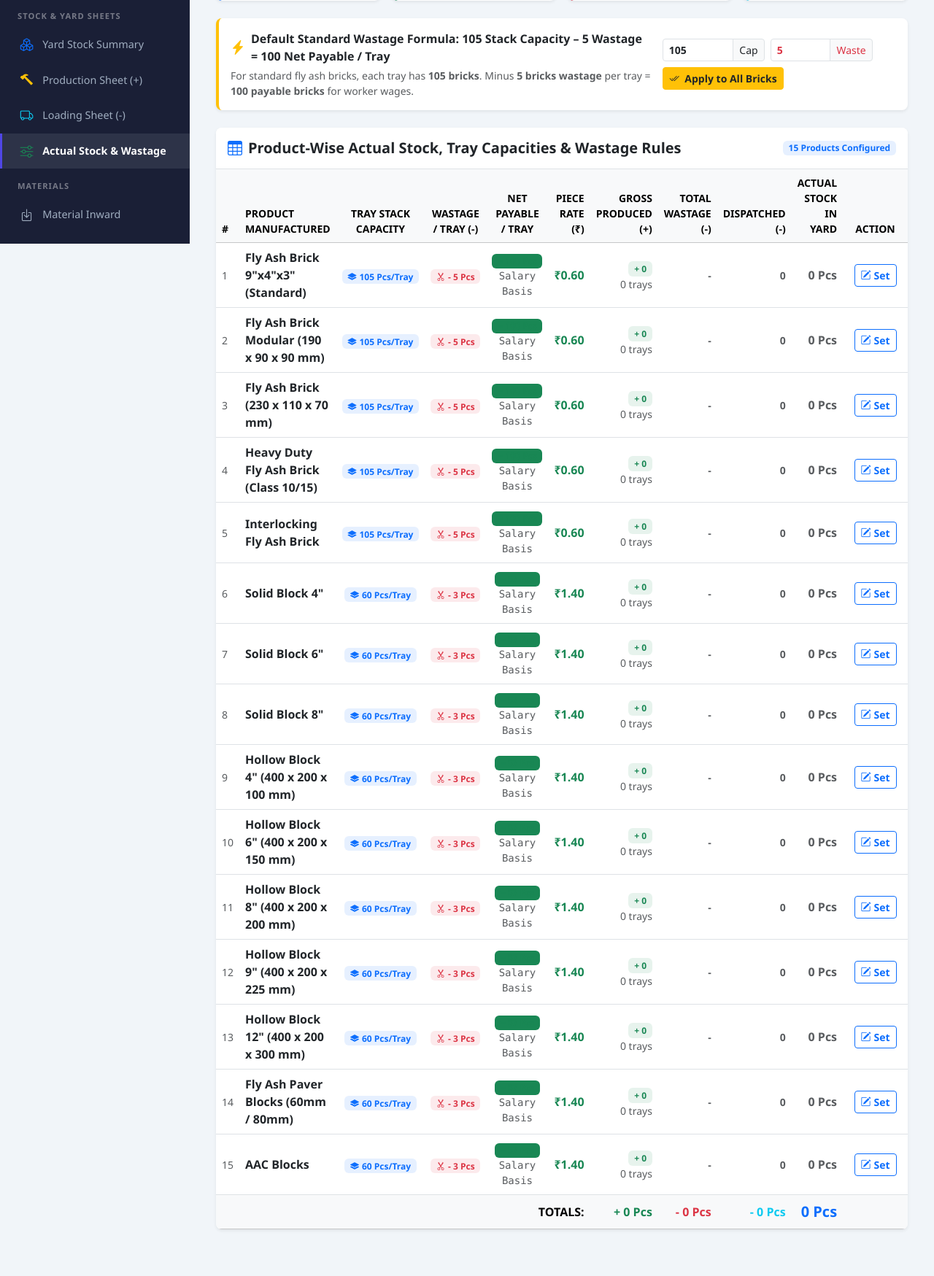
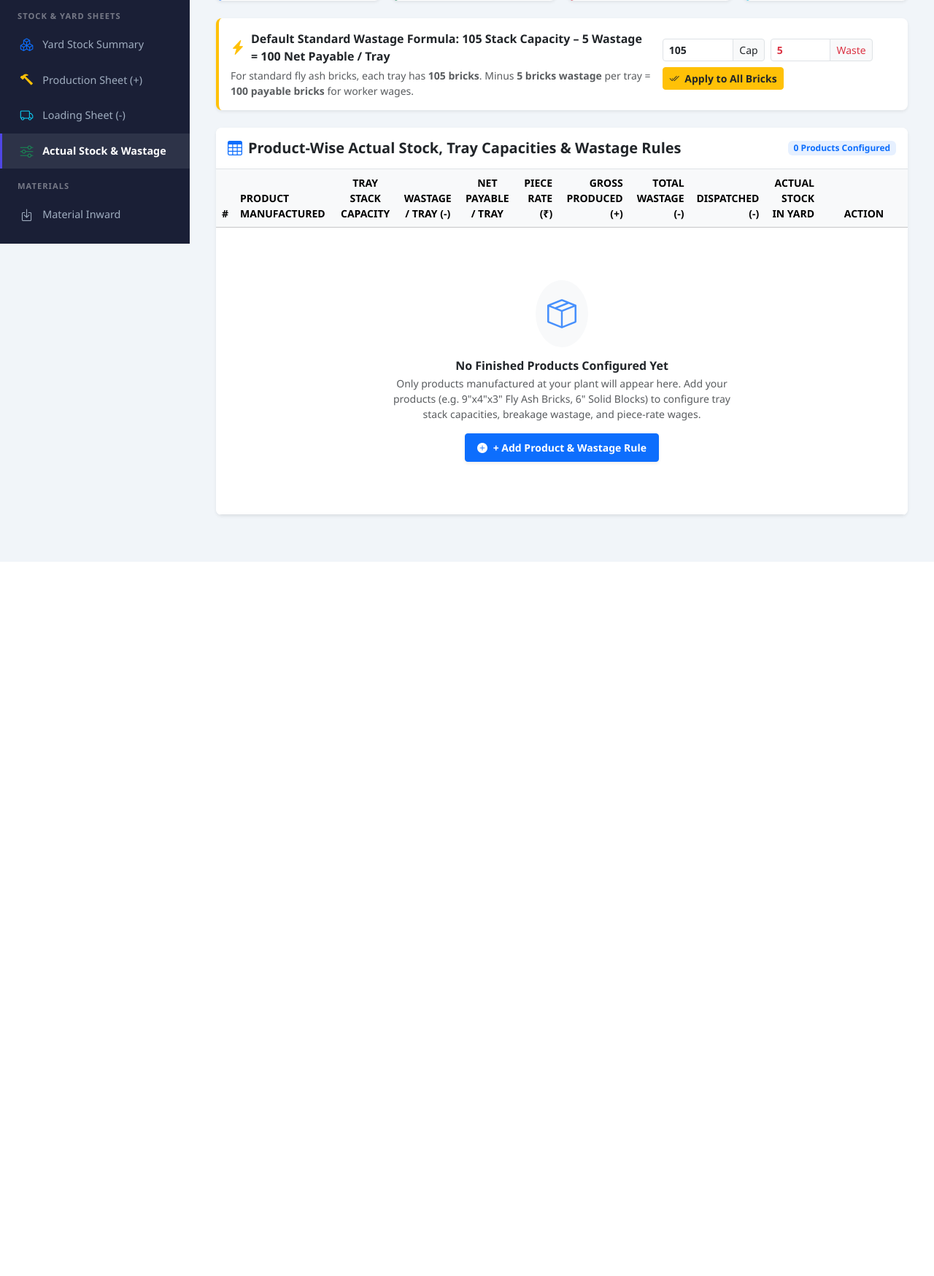
Before and after one commit to 14-Nishanth/flyash-manager, a Flask app: page /stock/settings in a window 1280 px wide. Shown: the part 466-2215 px from the top of the page at 73% size. After the commit the page ends 1236 px from the top, so only its background shows below. Run offline with Flask 3, Linux system fonts and the light colour scheme; a user stored in the database is signed in; some libraries are stand-ins or nearby versions.

Commit message:
feat: add delete product buttons & wastage setting removal with clean empty state

```diff
--- a/app.py
+++ b/app.py
@@ -1,6 +1,6 @@
 import os
 import sqlite3
-from flask import Flask, redirect, url_for, send_from_directory
+from flask import Flask, redirect, url_for, send_from_directory, render_template
 from flask_login import LoginManager
 from flask_wtf import CSRFProtect
 from config import Config
--- a/routes/stock.py
+++ b/routes/stock.py
@@ -50,10 +50,12 @@ STANDARD_RAW_MATERIALS = [
 ]
 
 
-def get_all_finished_products():
-    products_set = set(STANDARD_PRODUCTS)
+def get_all_finished_products(include_presets=False):
+    products_set = set()
+    if include_presets:
+        products_set.update(STANDARD_PRODUCTS)
     try:
-        rates_prods = [r[0] for r in db.session.query(distinct(JobRateSetting.product_name)).all() if r[0]]
+        rates_prods = [r[0] for r in db.session.query(distinct(JobRateSetting.product_name)).filter(JobRateSetting.is_active == True).all() if r[0]]
         products_set.update(rates_prods)
         job_prods = [r[0] for r in db.session.query(distinct(JobWageEntry.product_name)).all() if r[0]]
         products_set.update(job_prods)
@@ -61,10 +63,11 @@ def get_all_finished_products():
         for p in out_prods:
             if any(term in p.lower() for term in ['brick', 'block', 'paver', 'aac', 'modular', 'solid', 'hollow']):
                 products_set.update([p])
+        stock_adj_prods = [r[0] for r in db.session.query(distinct(StockAdjustment.item_name)).filter_by(item_type='product').all() if r[0]]
+        products_set.update(stock_adj_prods)
     except Exception:
         pass
-    custom = sorted([p for p in products_set if p not in STANDARD_PRODUCTS])
-    return STANDARD_PRODUCTS + custom
+    return sorted(list(products_set))
 
 
 def get_all_raw_materials():
@@ -1366,12 +1369,28 @@ def delete_wastage_setting(id):
     setting = JobRateSetting.query.get_or_404(id)
     p_name = setting.product_name
     try:
-        db.session.delete(setting)
+        JobRateSetting.query.filter_by(product_name=p_name).delete()
         db.session.commit()
-        flash(f"Wastage and stock setting for '{p_name}' deleted successfully.", "success")
+        flash(f"Product '{p_name}' and its wastage/rate settings removed successfully.", "success")
     except Exception as e:
         db.session.rollback()
         flash(f"Error deleting setting: {str(e)}", "error")
+    return redirect(url_for('stock.wastage_settings'))
+
+
+@bp.route('/product/delete', methods=['POST'])
+@login_required
+def delete_product_by_name():
+    """Delete all settings associated with a product name."""
+    p_name = request.form.get('product_name', '').strip()
+    if p_name:
+        try:
+            JobRateSetting.query.filter_by(product_name=p_name).delete()
+            db.session.commit()
+            flash(f"Product '{p_name}' removed from active stock & wastage configuration.", "success")
+        except Exception as e:
+            db.session.rollback()
+            flash(f"Error removing product: {str(e)}", "error")
     return redirect(url_for('stock.wastage_settings'))
 
 
--- a/templates/stock/settings.html
+++ b/templates/stock/settings.html
@@ -149,12 +149,22 @@
 
     <!-- Main Products Wastage & Stock Management Table -->
     <div class="card border-0 shadow-sm rounded-3 bg-white overflow-hidden mb-4">
-        <div class="card-header bg-white py-3 border-bottom d-flex justify-content-between align-items-center">
+        <div class="card-header bg-white py-3 border-bottom d-flex flex-column flex-sm-row justify-content-between align-items-start align-items-sm-center gap-2">
             <h5 class="fw-bold mb-0 text-slate-800 d-flex align-items-center gap-2">
                 <i class="bi bi-table text-primary"></i>
                 <span>Product-Wise Actual Stock, Tray Capacities & Wastage Rules</span>
             </h5>
-            <span class="badge bg-primary bg-opacity-10 text-primary fw-semibold">{{ product_data|length }} Products Configured</span>
+            <div class="d-flex align-items-center gap-2">
+                <span class="badge bg-primary bg-opacity-10 text-primary fw-semibold">{{ product_data|length }} Products Configured</span>
+                {% if product_data|length > 0 %}
+                <form method="POST" action="{{ url_for('stock.clear_all_wastage_settings') }}" onsubmit="return confirm('Are you sure you want to remove ALL product stock & wastage settings?');" class="d-inline">
+                    <input type="hidden" name="csrf_token" value="{{ csrf_token() }}">
+                    <button type="submit" class="btn btn-outline-danger btn-sm py-1 px-2.5 d-flex align-items-center gap-1" title="Clear all configured products">
+                        <i class="bi bi-trash3"></i> <span>Clear All</span>
+                    </button>
+                </form>
+                {% endif %}
+            </div>
         </div>
         <div class="table-responsive">
             <table class="table table-hover align-middle mb-0">
@@ -237,6 +247,14 @@
                                 <form method="POST" action="{{ url_for('stock.delete_wastage_setting', id=p.setting_id) }}" onsubmit="return confirm('Are you sure you want to delete this stock & wastage setting for {{ p.product_name }}?');" class="d-inline">
                                     <input type="hidden" name="csrf_token" value="{{ csrf_token() }}">
                                     <button type="submit" class="btn btn-outline-danger btn-sm py-1 px-2" title="Delete setting">
+                                        <i class="bi bi-trash"></i>
+                                    </button>
+                                </form>
+                                {% else %}
+                                <form method="POST" action="{{ url_for('stock.delete_product_by_name') }}" onsubmit="return confirm('Are you sure you want to remove {{ p.product_name }} from stock settings?');" class="d-inline">
+                                    <input type="hidden" name="csrf_token" value="{{ csrf_token() }}">
+                                    <input type="hidden" name="product_name" value="{{ p.product_name }}">
+                                    <button type="submit" class="btn btn-outline-danger btn-sm py-1 px-2" title="Delete product">
                                         <i class="bi bi-trash"></i>
                                     </button>
                                 </form>
@@ -323,6 +341,10 @@
                                                     <button type="button" class="btn btn-outline-danger btn-sm" onclick="if(confirm('Are you sure you want to delete this setting for {{ p.product_name }}?')) { document.getElementById('deleteForm_{{ loop.index }}').submit(); }">
                                                         <i class="bi bi-trash me-1"></i> Delete Setting
                                                     </button>
+                                                    {% else %}
+                                                    <button type="button" class="btn btn-outline-danger btn-sm" onclick="if(confirm('Are you sure you want to delete this setting for {{ p.product_name }}?')) { document.getElementById('deleteNamedForm_{{ loop.index }}').submit(); }">
+                                                        <i class="bi bi-trash me-1"></i> Delete Setting
+                                                    </button>
                                                     {% endif %}
                                                 </div>
                                                 <div class="d-flex gap-2">
@@ -337,6 +359,11 @@
                                         <form id="deleteForm_{{ loop.index }}" method="POST" action="{{ url_for('stock.delete_wastage_setting', id=p.setting_id) }}" style="display:none;">
                                             <input type="hidden" name="csrf_token" value="{{ csrf_token() }}">
                                         </form>
+                                        {% else %}
+                                        <form id="deleteNamedForm_{{ loop.index }}" method="POST" action="{{ url_for('stock.delete_product_by_name') }}" style="display:none;">
+                                            <input type="hidden" name="csrf_token" value="{{ csrf_token() }}">
+                                            <input type="hidden" name="product_name" value="{{ p.product_name }}">
+                                        </form>
                                         {% endif %}
                                     </div>
                                 </div>
@@ -344,8 +371,26 @@
 
                         </td>
                     </tr>
+                    {% else %}
+                    <tr>
+                        <td colspan="11" class="text-center py-5">
+                            <div class="py-4">
+                                <div class="bg-light rounded-circle d-inline-flex p-3 text-muted mb-3">
+                                    <i class="bi bi-box-seam fs-1 text-primary opacity-75"></i>
+                                </div>
+                                <h6 class="fw-bold text-dark mb-1">No Finished Products Configured Yet</h6>
+                                <p class="text-muted small mb-3 mx-auto" style="max-width: 480px;">
+                                    Only products manufactured at your plant will appear here. Add your products (e.g. 9"x4"x3" Fly Ash Bricks, 6" Solid Blocks) to configure tray stack capacities, breakage wastage, and piece-rate wages.
+                                </p>
+                                <button type="button" class="btn btn-primary btn-sm fw-bold px-3 py-2 shadow-sm" data-bs-toggle="modal" data-bs-target="#addProductModal">
+                                    <i class="bi bi-plus-circle-fill me-1"></i> + Add Product & Wastage Rule
+                                </button>
+                            </div>
+                        </td>
+                    </tr>
                     {% endfor %}
                 </tbody>
+                {% if product_data|length > 0 %}
                 <tfoot class="table-light fw-bold border-top">
                     <tr>
                         <td colspan="6" class="text-end text-uppercase">TOTALS:</td>
@@ -356,6 +401,7 @@
                         <td></td>
                     </tr>
                 </tfoot>
+                {% endif %}
             </table>
         </div>
     </div>
```
